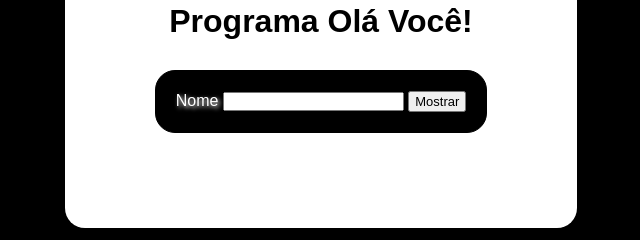
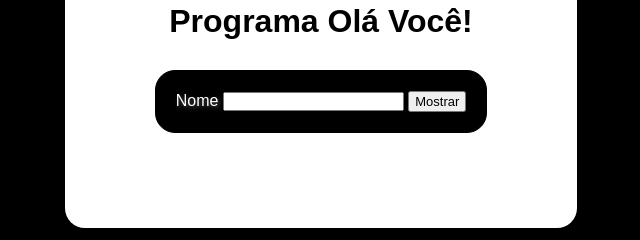
Before and after one commit to Matheusy1997/aulas, a plain HTML site: page exercicios/capitulo 2 - integração com HTML/ex2_1/ex2_1.html in a window 1280 px wide. Shown: the part 332-572 px from the top of the page, 319-959 px from the left. Drawn offline with Linux system fonts and the light colour scheme.

Commit message:
Update ex2_1.html

```diff
--- a/exercicios/capitulo 2 - integração com HTML/ex2_1/ex2_1.html
+++ b/exercicios/capitulo 2 - integração com HTML/ex2_1/ex2_1.html
@@ -37,7 +37,7 @@
             background: black;
             color: white;
             border-radius: 20px;
-            text-shadow: 2px 2px 4px white;
+            text-shadow: 2px 2px 4px rgba(255, 255, 255, 0.322);
             border: 1px solid black;
         }
 
```
